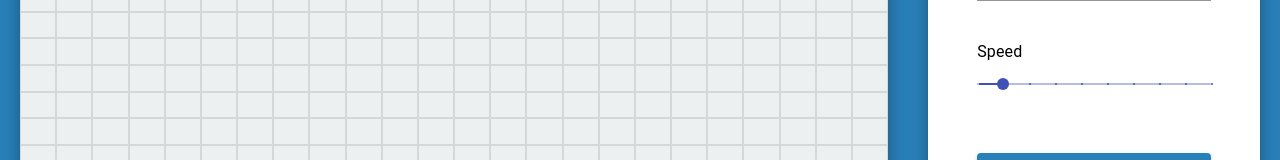
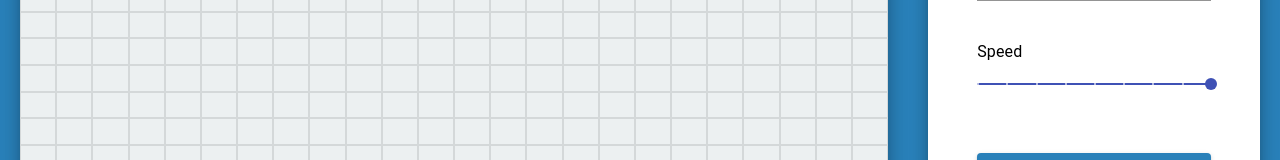
Before and after one commit to amphony/pathfinder-visualizer, a React (Create React App) app in the folder app/: page / in a window 1280 px wide. Shown: the part 315-475 px from the top of the page. Built offline with nearby package versions, Linux system fonts and the light colour scheme.

Commit message:
Implemented speed input into animation

```diff
--- a/app/src/containers/Grid/index.js
+++ b/app/src/containers/Grid/index.js
@@ -29,6 +29,7 @@ const Grid = () => {
   const [endPos, setEndPos] = useState(null);
   const [isSettingWalls, toggleWalls] = useState(false);
   const [walls, setWalls] = useState([]);
+  const [speed, setSpeed] = useState(10);
 
   // helper functions
   // click for start and end positions
@@ -83,6 +84,10 @@ const Grid = () => {
     setAlgorithm(e.target.value);
   }
 
+  const changeSpeed = (e, newValue) => {
+    setSpeed(100 - newValue);
+  }
+
   const processAlgorithm = () => {
     if (algorithm === "Dijkstra") {
       animateNodesFrom(dijkstraInOrderNodes(grid, startPos, endPos));
@@ -98,7 +103,7 @@ const Grid = () => {
       setTimeout(() => {
         let el = document.getElementById(`${nodesInOrder[i][0]}-${nodesInOrder[i][1]}`);
         el.classList += ' visited';
-      }, 10 * i);
+      }, speed * i);
     }
   };
 
@@ -171,11 +176,12 @@ const Grid = () => {
                 Speed
               </Typography>
               <Slider
-                defaultValue={20}
+                onChange={changeSpeed}
+                value={100 - speed}
                 step={10}
                 marks
                 min={10}
-                max={100}
+                max={90}
               >
               </Slider>
             </div>
```
